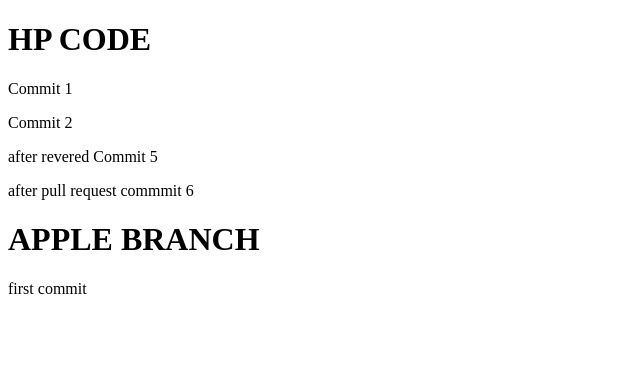
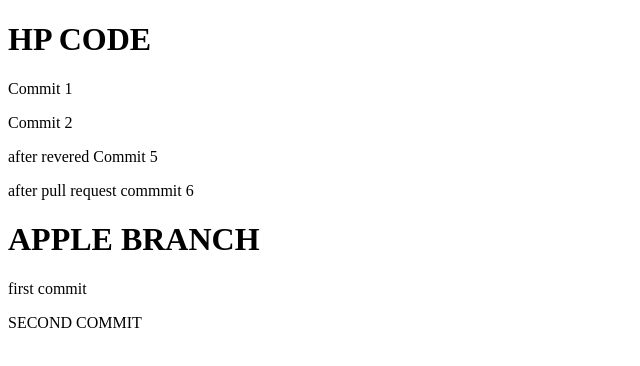
Before and after one commit to ahmed5302/git-training, an Angular app: page / in a window 1280 px wide. Shown: the top 366 px of the page, without its empty margins (0-640 px from the left). Built offline with nearby package versions, Linux system fonts and the light colour scheme.

Commit message:
SECOND COMMIT

```diff
--- a/src/app/app.component.html
+++ b/src/app/app.component.html
@@ -6,3 +6,4 @@
 
 <h1>APPLE BRANCH</h1>
 <p>first commit</p>
+<P>SECOND COMMIT</P>
```
